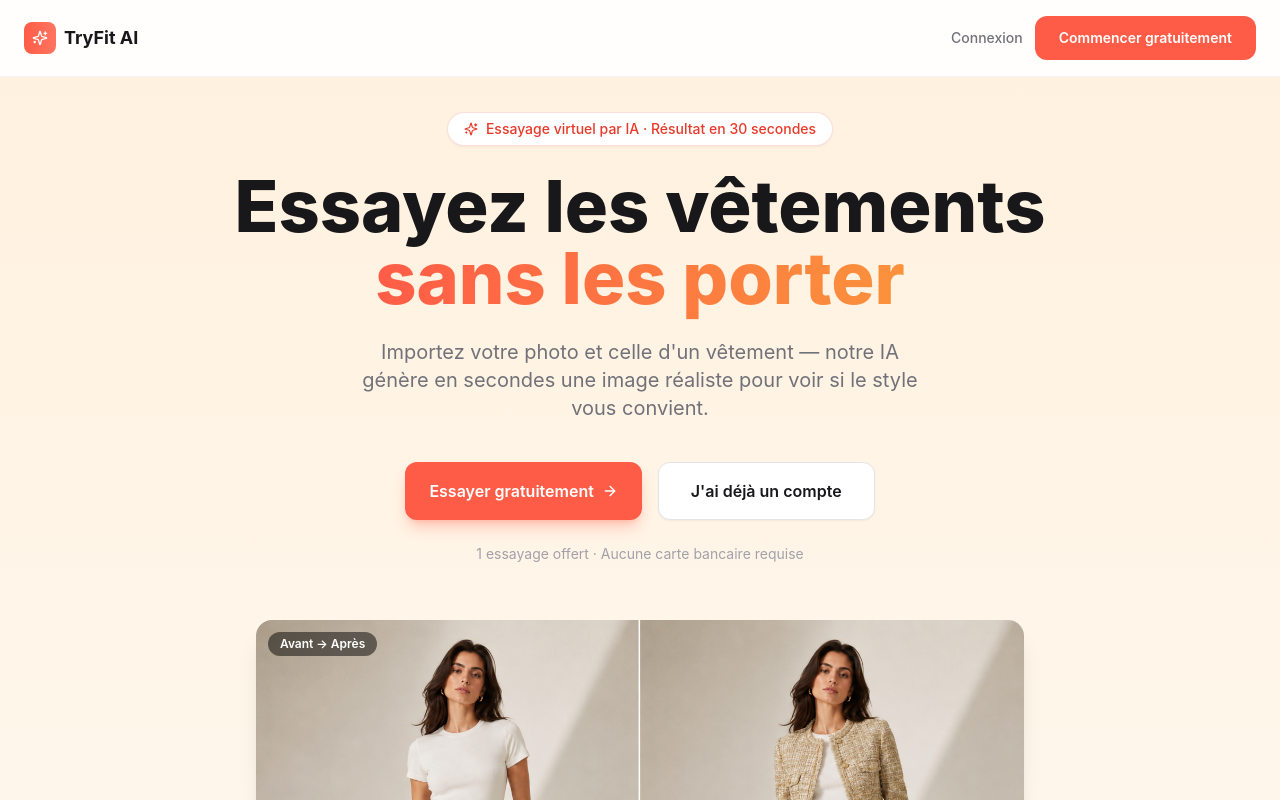
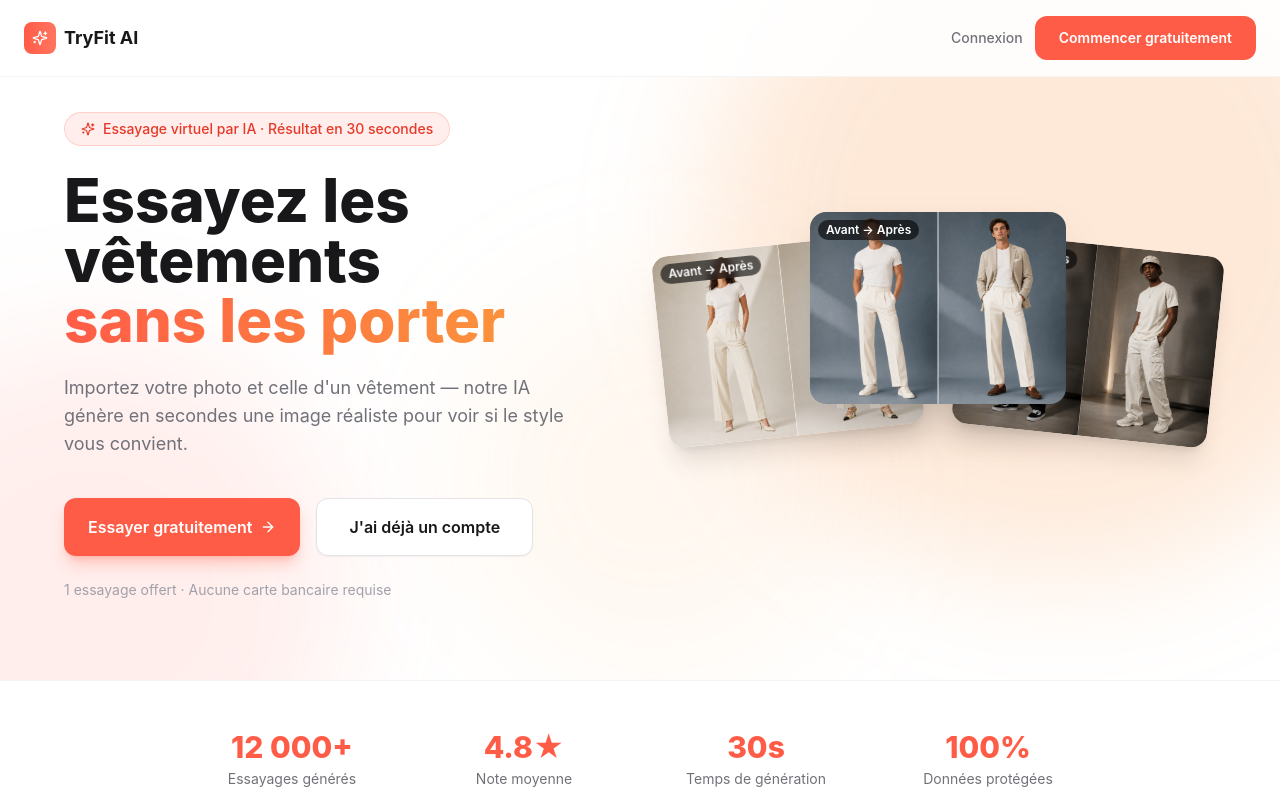
Before and after one commit to julesh66250/tryfit-ai, a Next.js app: page / in a window 1280 px wide. Shown: the top 800 px of the page. Built offline with nearby package versions, Linux system fonts and the light colour scheme.

Commit message:
design: hero deux colonnes, photos en eventail, blobs orange

```diff
--- a/app/page.tsx
+++ b/app/page.tsx
@@ -118,30 +118,34 @@ export default function LandingPage() {
       </header>
 
       {/* Hero */}
-      <section className="relative pt-28 pb-24 px-6 text-center overflow-hidden">
-        {/* Fond orange — fondu très progressif jusqu'au bas incluant les photos */}
-        <div className="absolute inset-0 bg-gradient-to-b from-orange-100/80 via-orange-50/40 via-60% to-white pointer-events-none" />
-        <div className="absolute top-0 left-1/4 w-96 h-96 bg-brand-500/8 rounded-full blur-3xl pointer-events-none" />
-        <div className="absolute top-0 right-1/4 w-96 h-96 bg-orange-300/8 rounded-full blur-3xl pointer-events-none" />
+      <section className="relative pt-28 pb-20 px-6 bg-white overflow-hidden">
+        {/* Blobs orange — fond lumineux comme le thème sombre mais en blanc */}
+        <div className="absolute -top-32 -right-32 w-[700px] h-[700px] bg-orange-400/20 rounded-full blur-3xl pointer-events-none" />
+        <div className="absolute top-1/2 -left-40 w-[500px] h-[500px] bg-brand-500/10 rounded-full blur-3xl pointer-events-none" />
+        <div className="absolute bottom-0 right-1/3 w-[400px] h-[400px] bg-orange-300/10 rounded-full blur-3xl pointer-events-none" />
 
-        <div className="relative max-w-4xl mx-auto">
-          <div className="inline-flex items-center gap-2 bg-white border border-brand-500/20 shadow-sm rounded-full px-4 py-1.5 text-sm text-brand-600 mb-6 font-medium">
+        <div className="relative max-w-6xl mx-auto">
+          <div className="grid lg:grid-cols-2 gap-10 items-center">
+
+            {/* Gauche : texte */}
+            <div>
+              <div className="inline-flex items-center gap-2 bg-brand-500/10 border border-brand-500/20 rounded-full px-4 py-1.5 text-sm text-brand-600 mb-6 font-medium">
                 <Sparkles className="w-3.5 h-3.5" />
                 Essayage virtuel par IA · Résultat en 30 secondes
               </div>
 
-          <h1 className="text-5xl md:text-7xl font-extrabold mb-6 leading-tight text-zinc-900">
+              <h1 className="text-5xl md:text-6xl font-extrabold mb-6 leading-tight text-zinc-900">
                 Essayez les vêtements
                 <br />
                 <span className="gradient-brand-text">sans les porter</span>
               </h1>
 
-          <p className="text-xl text-zinc-500 max-w-xl mx-auto mb-10">
+              <p className="text-lg text-zinc-500 max-w-lg mb-10">
                 Importez votre photo et celle d&apos;un vêtement — notre IA génère en secondes
                 une image réaliste pour voir si le style vous convient.
               </p>
 
-          <div className="flex flex-col sm:flex-row gap-4 justify-center mb-6">
+              <div className="flex flex-col sm:flex-row gap-4 mb-6">
                 <Link href="/register" className="btn-primary flex items-center justify-center gap-2 text-base py-4 px-8 shadow-lg shadow-brand-500/30">
                   Essayer gratuitement
                   <ArrowRight className="w-4 h-4" />
@@ -152,28 +156,36 @@ export default function LandingPage() {
               </div>
 
               <p className="text-zinc-400 text-sm">1 essayage offert · Aucune carte bancaire requise</p>
+            </div>
 
-          {/* Preview images — format paysage pour voir l'avant/après complet */}
-          <div className="mt-14 flex flex-col gap-4 max-w-3xl mx-auto">
-            {examples.map((ex, i) => (
-              <div key={i} className="relative rounded-2xl overflow-hidden shadow-xl bg-zinc-100 group" style={{ aspectRatio: '4/3' }}>
-                <Image
-                  src={ex.image}
-                  alt={ex.label}
-                  fill
-                  className="object-cover group-hover:scale-102 transition-transform duration-500"
-                />
-                <div className="absolute top-3 left-3 bg-black/50 backdrop-blur-sm text-white text-xs font-semibold px-3 py-1 rounded-full">
-                  Avant → Après
+            {/* Droite : photos en éventail */}
+            <div className="relative h-72 hidden lg:block">
+              {/* Photo gauche — inclinée en arrière */}
+              <div className="absolute top-8 left-0 w-64 -rotate-6 z-10 rounded-2xl overflow-hidden shadow-xl" style={{ aspectRatio: '4/3' }}>
+                <Image src="/examples/exemple-1.png" alt="Avant après 1" fill className="object-cover" />
+                <div className="absolute top-2 left-2 bg-black/60 backdrop-blur-sm text-white text-xs font-semibold px-2 py-0.5 rounded-full">Avant → Après</div>
               </div>
-                <div className="absolute bottom-0 left-0 right-0 bg-gradient-to-t from-black/70 to-transparent p-4">
-                  <p className="text-white text-sm font-semibold">{ex.label}</p>
-                  <p className="text-white/70 text-xs">{ex.desc}</p>
+              {/* Photo centre — au premier plan */}
+              <div className="absolute top-0 left-1/2 -translate-x-1/2 w-64 z-30 rounded-2xl overflow-hidden shadow-2xl" style={{ aspectRatio: '4/3' }}>
+                <Image src="/examples/exemple-2.png" alt="Avant après 2" fill className="object-cover" />
+                <div className="absolute top-2 left-2 bg-black/60 backdrop-blur-sm text-white text-xs font-semibold px-2 py-0.5 rounded-full">Avant → Après</div>
+              </div>
+              {/* Photo droite — inclinée en arrière */}
+              <div className="absolute top-8 right-0 w-64 rotate-6 z-10 rounded-2xl overflow-hidden shadow-xl" style={{ aspectRatio: '4/3' }}>
+                <Image src="/examples/exemple-3.png" alt="Avant après 3" fill className="object-cover" />
+                <div className="absolute top-2 left-2 bg-black/60 backdrop-blur-sm text-white text-xs font-semibold px-2 py-0.5 rounded-full">Avant → Après</div>
               </div>
             </div>
-            ))}
+
           </div>
-          <p className="text-zinc-400 text-xs mt-4">✨ Résultats générés par notre IA en moins de 30 secondes</p>
+
+          {/* Mobile : une seule photo */}
+          <div className="lg:hidden mt-10">
+            <div className="relative rounded-2xl overflow-hidden shadow-xl max-w-sm mx-auto" style={{ aspectRatio: '4/3' }}>
+              <Image src="/examples/exemple-1.png" alt="Avant après" fill className="object-cover" />
+              <div className="absolute top-3 left-3 bg-black/60 backdrop-blur-sm text-white text-xs font-semibold px-3 py-1 rounded-full">Avant → Après</div>
+            </div>
+          </div>
         </div>
       </section>
 
```
Lines whose indentation alone changed are shown as unchanged.
